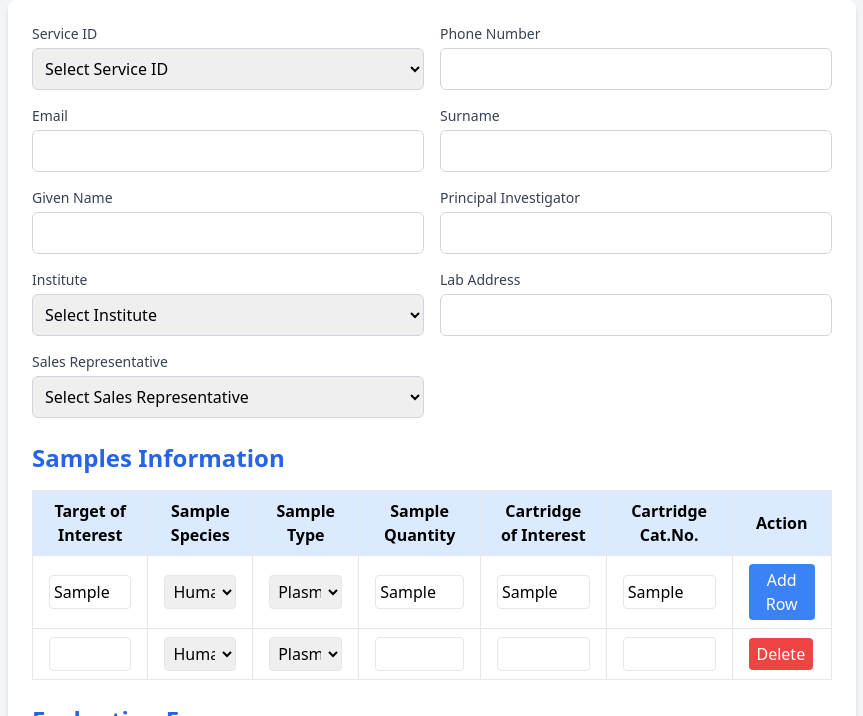
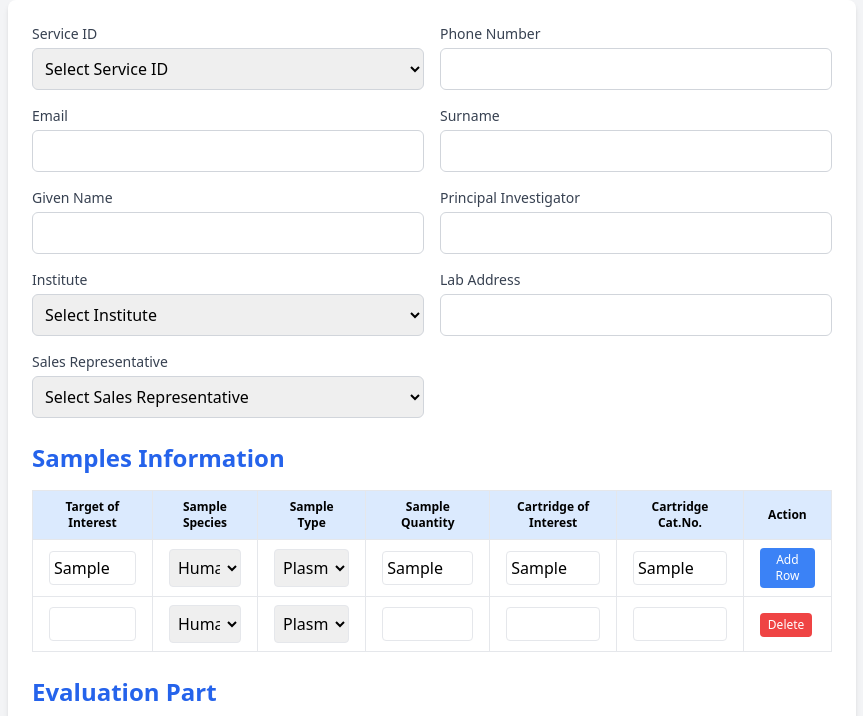
Before and after one commit to LEONLEE0221/simplewestern.github.io, a plain HTML site: page index.html in a window 1280 px wide. Both pictures are taken after typing "Sample", "Sample", "Sample", "Sample" into the empty fields and a click on the button "Add Row". Shown: the part 84-800 px from the top of the page, without its empty margins (208-1071 px from the left). Drawn offline with nearby package versions, Linux system fonts and the light colour scheme.

Commit message:
Update index.html

```diff
--- a/index.html
+++ b/index.html
@@ -5,11 +5,20 @@
     <meta name="viewport" content="width=device-width, initial-scale=1.0">
     <title>Simple Plex Services Sample Form</title>
     <script src="https://cdn.tailwindcss.com"></script>
+    <style>
+        .custom-select {
+            height: 38px;
+            padding: 0.5rem;
+        }
+        .option-text {
+            font-size: 0.875rem; /* Match the default font size of input fields like Sample Quantity */
+        }
+    </style>
 </head>
 <body class="bg-gray-100 font-sans">
     <div class="container mx-auto p-6 max-w-4xl">
         <h1 class="text-3xl font-bold text-center text-blue-600 mb-6">Simple Plex Services Sample Form</h1>
-        <form action="mailto:support@medikonia.com?subject=" class="bg-white p-6 rounded-lg shadow-md" onsubmit="setSubject(event)">
+        <form id="sampleForm" class="bg-white p-6 rounded-lg shadow-md">
             <div class="grid grid-cols-1 md:grid-cols-2 gap-4 mb-6">
                 <div>
                     <label for="service_id" class="block text-sm font-medium text-gray-700">Service ID</label>
@@ -89,47 +98,47 @@
                 <table id="samplesTable" class="min-w-full bg-white border border-gray-300">
                     <thead>
                         <tr class="bg-blue-100">
-                            <th class="py-2 px-4 border">Target of Interest</th>
-                            <th class="py-2 px-4 border">Sample Species</th>
-                            <th class="py-2 px-4 border">Sample Type</th>
-                            <th class="py-2 px-4 border">Sample Quantity</th>
-                            <th class="py-2 px-4 border">Cartridge of Interest</th>
-                            <th class="py-2 px-4 border">Cartridge Cat.No.</th>
-                            <th class="py-2 px-4 border">Action</th>
+                            <th class="py-2 px-4 border text-xs">Target of Interest</th>
+                            <th class="py-2 px-4 border text-xs">Sample Species</th>
+                            <th class="py-2 px-4 border text-xs">Sample Type</th>
+                            <th class="py-2 px-4 border text-xs">Sample Quantity</th>
+                            <th class="py-2 px-4 border text-xs">Cartridge of Interest</th>
+                            <th class="py-2 px-4 border text-xs">Cartridge Cat.No.</th>
+                            <th class="py-2 px-4 border text-xs">Action</th>
                         </tr>
                     </thead>
                     <tbody>
                         <tr>
                             <td class="py-2 px-4 border"><input type="text" name="Target1" class="w-full border rounded p-1"></td>
                             <td class="py-2 px-4 border">
-                                <select name="Species1" class="w-full border rounded p-1">
-                                    <option value="Human">Human</option>
-                                    <option value="Mouse">Mouse</option>
-                                    <option value="Rat">Rat</option>
-                                    <option value="Viral Titer">Viral Titer</option>
-                                    <option value="Non-human Primate">Non-human Primate</option>
-                                    <option value="Impurity Testing">Impurity Testing</option>
+                                <select name="Species1" class="w-full border rounded p-1 custom-select">
+                                    <option value="Human" class="option-text">Human</option>
+                                    <option value="Mouse" class="option-text">Mouse</option>
+                                    <option value="Rat" class="option-text">Rat</option>
+                                    <option value="Viral Titer" class="option-text">Viral Titer</option>
+                                    <option value="Non-human Primate" class="option-text">Non-human Primate</option>
+                                    <option value="Impurity Testing" class="option-text">Impurity Testing</option>
                                 </select>
                             </td>
                             <td class="py-2 px-4 border">
-                                <select name="Type1" class="w-full border rounded p-1" onchange="toggleOtherInput(this, 'type_other1')">
-                                    <option value="Plasma">Plasma</option>
-                                    <option value="Serum">Serum</option>
-                                    <option value="Cell Supernatant">Cell Supernatant</option>
-                                    <option value="Others">Others (Please specify)</option>
+                                <select name="Type1" class="w-full border rounded p-1 custom-select" onchange="toggleOtherInput(this, 'type_other1')">
+                                    <option value="Plasma" class="option-text">Plasma</option>
+                                    <option value="Serum" class="option-text">Serum</option>
+                                    <option value="Cell Supernatant" class="option-text">Cell Supernatant</option>
+                                    <option value="Others" class="option-text">Others (Please specify)</option>
                                 </select>
                                 <input type="text" name="Type_Other1" id="type_other1" placeholder="Specify if Others" class="mt-2 w-full border rounded p-1 hidden">
                             </td>
                             <td class="py-2 px-4 border"><input type="text" name="Quantity1" class="w-full border rounded p-1"></td>
                             <td class="py-2 px-4 border"><input type="text" name="Cartridge1" class="w-full border rounded p-1"></td>
                             <td class="py-2 px-4 border"><input type="text" name="CatNo1" class="w-full border rounded p-1"></td>
-                            <td class="py-2 px-4 border"><button type="button" onclick="addRow()" class="bg-blue-500 text-white px-2 py-1 rounded">Add Row</button></td>
+                            <td class="py-2 px-4 border"><button type="button" onclick="addRow()" class="bg-blue-500 text-white px-2 py-1 rounded text-xs">Add Row</button></td>
                         </tr>
                     </tbody>
                 </table>
             </div>
 
-            <h2 class="text-2xl font-semibold text-blue-600 mt-6 mb-4">Evaluation Form</h2>
+            <h2 class="text-2xl font-semibold text-blue-600 mt-6 mb-4">Evaluation Part</h2>
             <div class="grid grid-cols-1 gap-4">
                 <div>
                     <label for="config" class="block text-sm font-medium text-gray-700">Is there a particular configuration that is necessary for the workflow?</label>
@@ -177,7 +186,7 @@
                 </div>
             </div>
             <div class="text-center mt-6">
-                <button type="submit" class="bg-blue-600 text-white font-semibold py-2 px-4 rounded hover:bg-blue-700">Send</button>
+                <button type="button" onclick="saveForm()" class="bg-blue-600 text-white font-semibold py-2 px-4 rounded hover:bg-blue-700">Save</button>
             </div>
         </form>
         <footer class="mt-8 text-center text-gray-600">
@@ -209,28 +218,28 @@
             newRow.innerHTML = `
                 <td class="py-2 px-4 border"><input type="text" name="Target${rowCount}" class="w-full border rounded p-1"></td>
                 <td class="py-2 px-4 border">
-                    <select name="Species${rowCount}" class="w-full border rounded p-1">
-                        <option value="Human">Human</option>
-                        <option value="Mouse">Mouse</option>
-                        <option value="Rat">Rat</option>
-                        <option value="Viral Titer">Viral Titer</option>
-                        <option value="Non-human Primate">Non-human Primate</option>
-                        <option value="Impurity Testing">Impurity Testing</option>
+                    <select name="Species${rowCount}" class="w-full border rounded p-1 custom-select">
+                        <option value="Human" class="option-text">Human</option>
+                        <option value="Mouse" class="option-text">Mouse</option>
+                        <option value="Rat" class="option-text">Rat</option>
+                        <option value="Viral Titer" class="option-text">Viral Titer</option>
+                        <option value="Non-human Primate" class="option-text">Non-human Primate</option>
+                        <option value="Impurity Testing" class="option-text">Impurity Testing</option>
                     </select>
                 </td>
                 <td class="py-2 px-4 border">
-                    <select name="Type${rowCount}" class="w-full border rounded p-1" onchange="toggleOtherInput(this, 'type_other${rowCount}')">
-                        <option value="Plasma">Plasma</option>
-                        <option value="Serum">Serum</option>
-                        <option value="Cell Supernatant">Cell Supernatant</option>
-                        <option value="Others">Others (Please specify)</option>
+                    <select name="Type${rowCount}" class="w-full border rounded p-1 custom-select" onchange="toggleOtherInput(this, 'type_other${rowCount}')">
+                        <option value="Plasma" class="option-text">Plasma</option>
+                        <option value="Serum" class="option-text">Serum</option>
+                        <option value="Cell Supernatant" class="option-text">Cell Supernatant</option>
+                        <option value="Others" class="option-text">Others (Please specify)</option>
                     </select>
                     <input type="text" name="Type_Other${rowCount}" id="type_other${rowCount}" placeholder="Specify if Others" class="mt-2 w-full border rounded p-1 hidden">
                 </td>
                 <td class="py-2 px-4 border"><input type="text" name="Quantity${rowCount}" class="w-full border rounded p-1"></td>
                 <td class="py-2 px-4 border"><input type="text" name="Cartridge${rowCount}" class="w-full border rounded p-1"></td>
                 <td class="py-2 px-4 border"><input type="text" name="CatNo${rowCount}" class="w-full border rounded p-1"></td>
-                <td class="py-2 px-4 border"><button type="button" onclick="deleteRow(this)" class="bg-red-500 text-white px-2 py-1 rounded">Delete</button></td>
+                <td class="py-2 px-4 border"><button type="button" onclick="deleteRow(this)" class="bg-red-500 text-white px-2 py-1 rounded text-xs">Delete</button></td>
             `;
         }
 
@@ -256,15 +265,29 @@
             rowCount = rows.length;
         }
 
-        function setSubject(event) {
+        function saveForm() {
             const serviceId = document.getElementById('service_id').value;
-            if (serviceId) {
-                const subject = encodeURIComponent(`${serviceId} Services`);
-                window.location.href = `mailto:support@medikonia.com?subject=${subject}`;
-            }
-            event.preventDefault();
-            document.querySelector('form').submit();
+            const institute = document.getElementById('institute').value || document.getElementById('institute_other').value || '';
+            const givenName = document.getElementById('given_name').value || '';
+            const surname = document.getElementById('surname').value || '';
+            const fileName = `${serviceId}${institute}${givenName}${surname}`.replace(/ /g, '_');
+
+            // Convert to PDF
+            html2pdf().from(document.getElementById('sampleForm')).save(`${fileName}.pdf`);
+
+            // Convert to Excel
+            const wb = XLSX.utils.table_to_book(document.getElementById('sampleForm'));
+            XLSX.writeFile(wb, `${fileName}.xlsx`);
         }
+
+        // Include html2pdf and XLSX libraries
+        const script = document.createElement('script');
+        script.src = 'https://cdnjs.cloudflare.com/ajax/libs/html2pdf.js/0.10.1/html2pdf.bundle.min.js';
+        document.head.appendChild(script);
+
+        const xlsxScript = document.createElement('script');
+        xlsxScript.src = 'https://cdnjs.cloudflare.com/ajax/libs/xlsx/0.18.5/xlsx.full.min.js';
+        document.head.appendChild(xlsxScript);
     </script>
 </body>
 </html>
```
